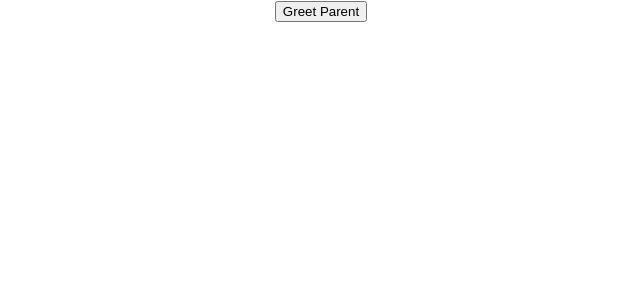
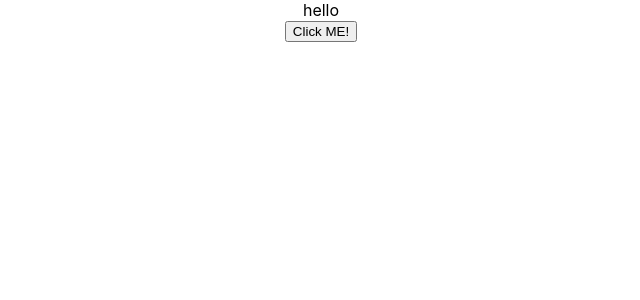
Before and after one commit to nofitamhfdyh/react-app, a React (Create React App) app: page / in a window 1280 px wide. Shown: the top 300 px of the page, without its empty margins (319-959 px from the left). Built offline with nearby package versions, Linux system fonts and the light colour scheme.

Commit message:
Use .bind() in Binding Event Handlers

```diff
--- a/src/App.js
+++ b/src/App.js
@@ -7,14 +7,18 @@
 import Counter from './components/Counter';
 import FunctionClick from './components/FunctionClick';
 import ClassClick from './components/ClassClick';
+import EventBind from './components/EventBind';
 import ParentComponent from './components/ParentComponent';
 
 function App() {
   return (
     <div className="App">
-      <ParentComponent>
+      {/* <ParentComponent>
 
-      </ParentComponent>
+      </ParentComponent> */}
+      <EventBind>
+
+      </EventBind>
       {/* <ClassClick>
 
       </ClassClick>
--- /dev/null
+++ b/src/components/EventBind.js
@@ -0,0 +1,31 @@
+import React, { Component } from 'react'
+
+class EventBind extends Component {
+
+constructor(props){
+        super(props)
+
+        this.state = {
+                message: 'hello'
+        }
+}
+
+clickHandler(){
+        this.setState({
+                message: 'Goodbye!'
+        })
+
+        console.log(this)
+}
+
+  render() {
+    return (
+      <div>
+        <div> {this.state.message}</div>
+        <button onClick={this.clickHandler.bind(this)}> Click ME!</button>
+      </div>
+    )
+  }
+}
+
+export default EventBind
```
